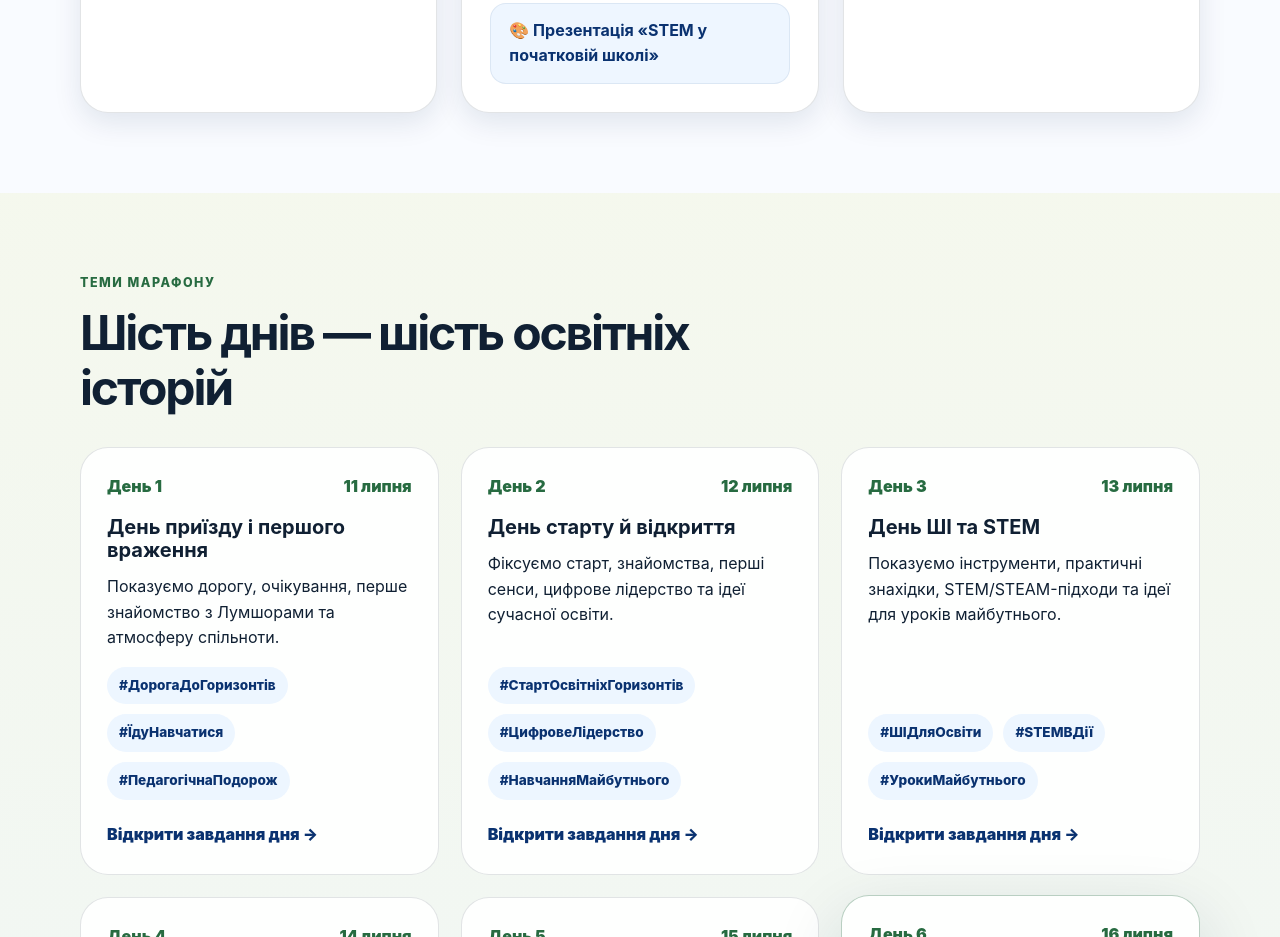
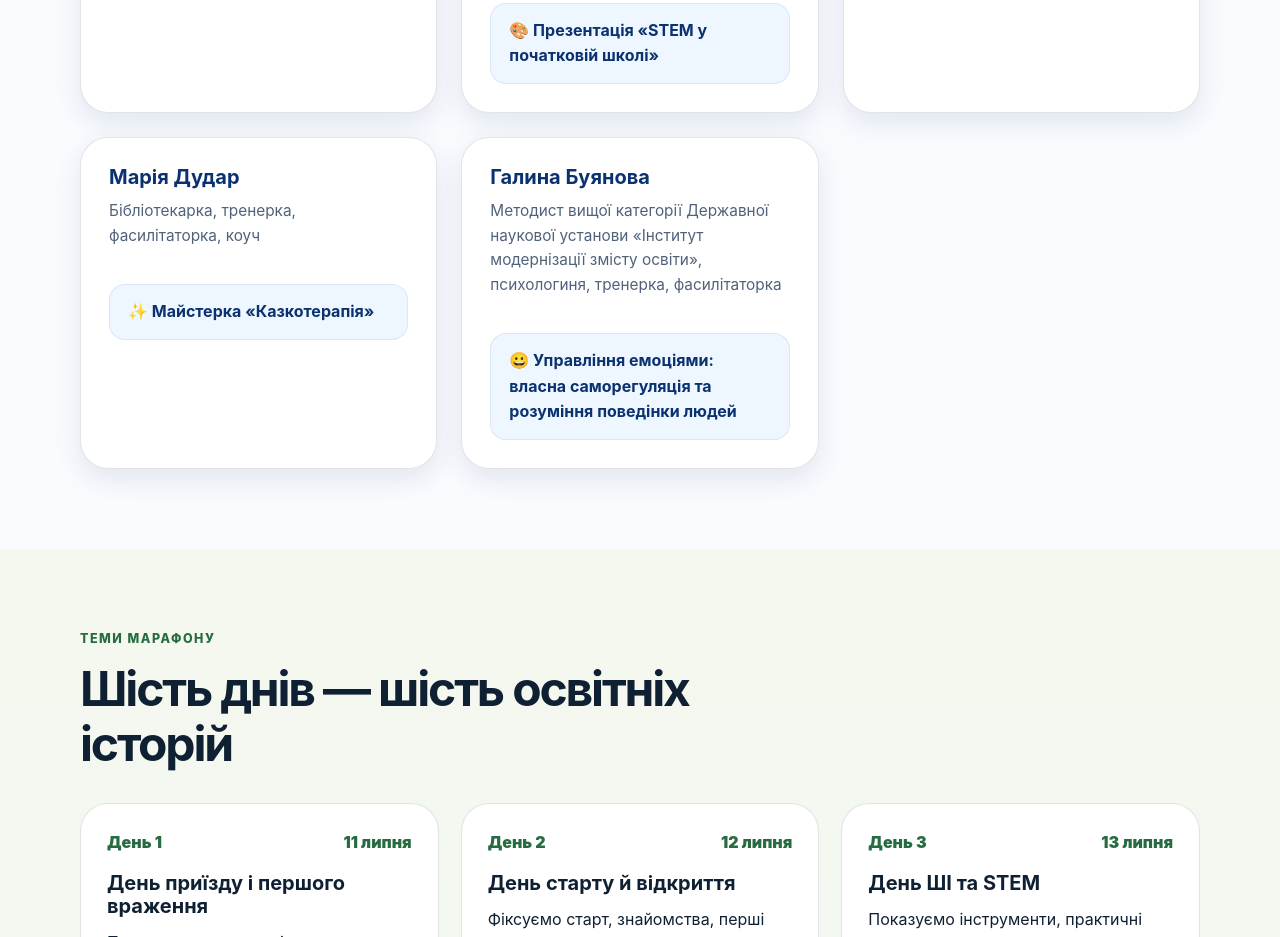
Before and after one commit to MyroslavHesyk/osvitni-horyzonty, a website with bundled scripts: page index.html in a window 1280 px wide. Shown: the part 1539-2476 px from the top of the page. Built offline with nearby package versions, Linux system fonts and the light colour scheme.

Commit message:
додав ще матеріали спікерів

```diff
--- a/index.html
+++ b/index.html
@@ -153,6 +153,40 @@
                 <div class="speaker-links">
                     <a href="https://drive.google.com/file/d/1mBzL9WNH0fk4GpnKwDqPJzpxChN_YRyc/view?usp=sharing" target="_blank">
                         🧠 Навігатор освіти майбутнього: прокачуємо різні види інтелекту
+                    </a>
+                </div>
+            </article>
+
+             <article class="speaker-card">
+                <div class="speaker-card__header">
+                    <h3>Марія Дудар</h3>
+                    <p>
+                        Бібліотекарка, тренерка, фасилітаторка, коуч
+                    </p>
+
+
+                </div>
+
+                <div class="speaker-links">
+                    <a href="https://youtu.be/rBYa6Xo9uJ0?si=4KmZiidbeKbJqd33" target="_blank">
+                        ✨ Майстерка «Казкотерапія»
+                    </a>
+                </div>
+            </article>
+
+             <article class="speaker-card">
+                <div class="speaker-card__header">
+                    <h3>Галина Буянова</h3>
+                    <p>
+                        Методист вищої категорії Державної наукової установи «Інститут модернізації змісту освіти», психологиня, тренерка, фасилітаторка
+                    </p>
+
+
+                </div>
+
+                <div class="speaker-links">
+                    <a href="https://drive.google.com/file/d/1hj0FFHdp31Gu3TSCb2Tzh28ZQE6FhiNt/view?usp=sharing" target="_blank">
+                        😀 Управління емоціями: власна саморегуляція та розуміння поведінки людей
                     </a>
                 </div>
             </article>
```
